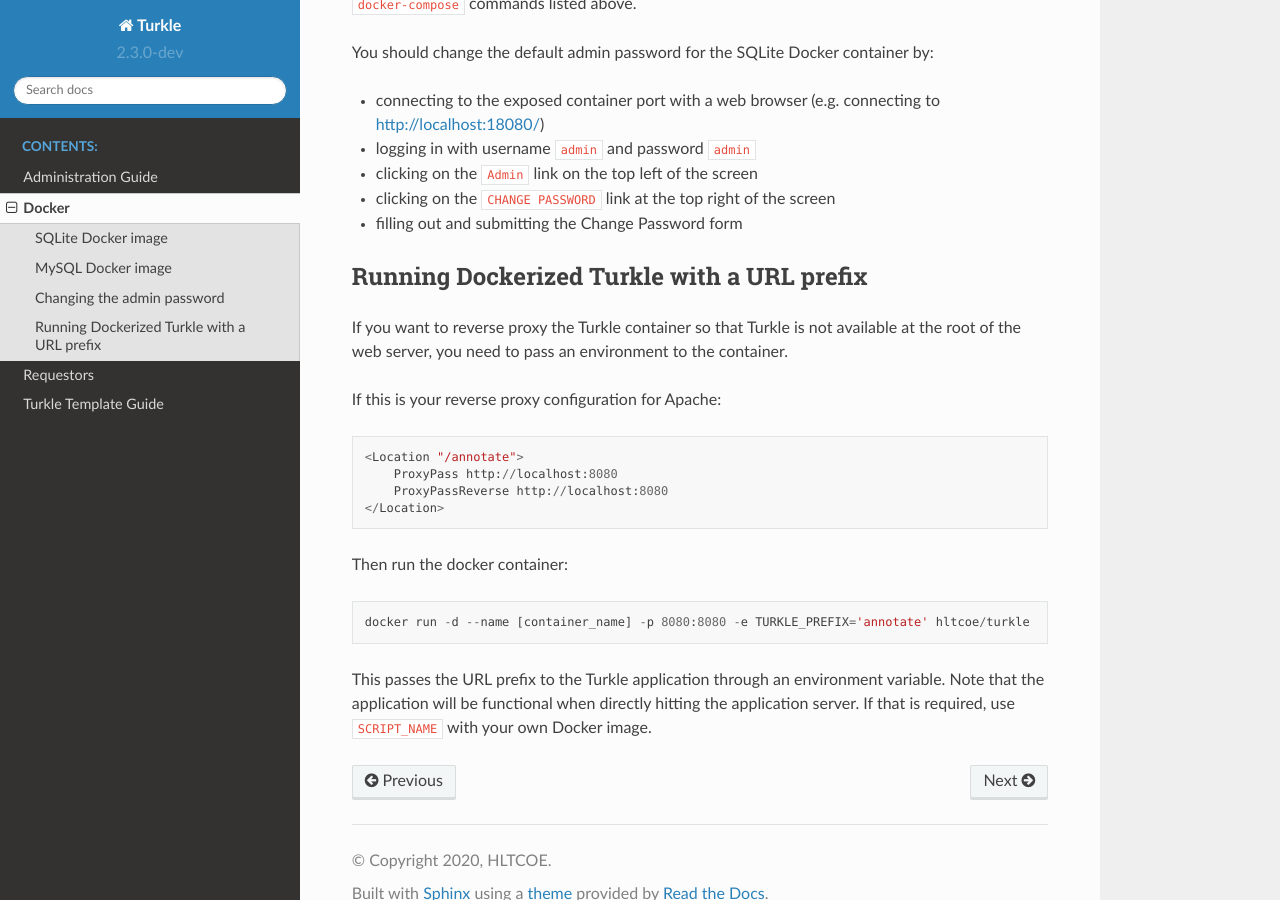
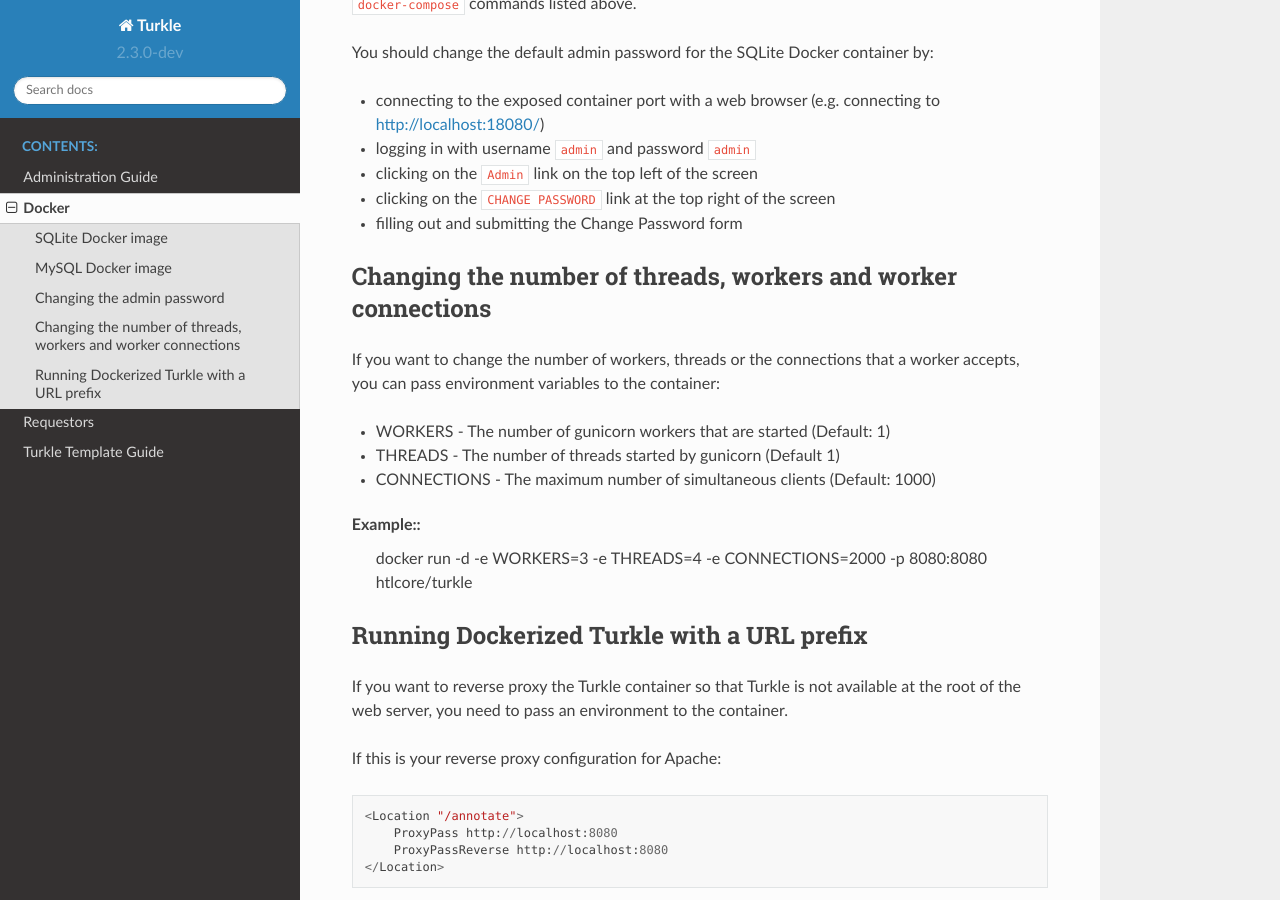
Before and after one commit to hltcoe/turkle, a Sphinx documentation site: the page built from docs/DOCKER.rst, in a window 1280 px wide and 900 px high, scrolled down 1539 px. Built offline with Sphinx 7.4.7 and the Read the Docs theme 2.0.0, drawn with Linux system fonts in a browser that asks for light colours.

Commit message:
Updating docs for the new environment variables added to the image

```diff
--- a/docs/DOCKER.rst
+++ b/docs/DOCKER.rst
@@ -76,6 +76,18 @@
 - clicking on the ``CHANGE PASSWORD`` link at the top right of the screen
 - filling out and submitting the Change Password form
 
+Changing the number of threads, workers and worker connections
+--------------------------------------------------------------
+If you want to change the number of workers, threads or the connections that a worker
+accepts, you can pass environment variables to the container:
+
+- WORKERS - The number of gunicorn workers that are started (Default: 1)
+- THREADS - The number of threads started by gunicorn (Default 1)
+- CONNECTIONS - The maximum number of simultaneous clients (Default: 1000)
+
+Example::
+  docker run -d -e WORKERS=3 -e THREADS=4 -e CONNECTIONS=2000 -p 8080:8080 htlcore/turkle
+
 Running Dockerized Turkle with a URL prefix
 -------------------------------------------
 
```
